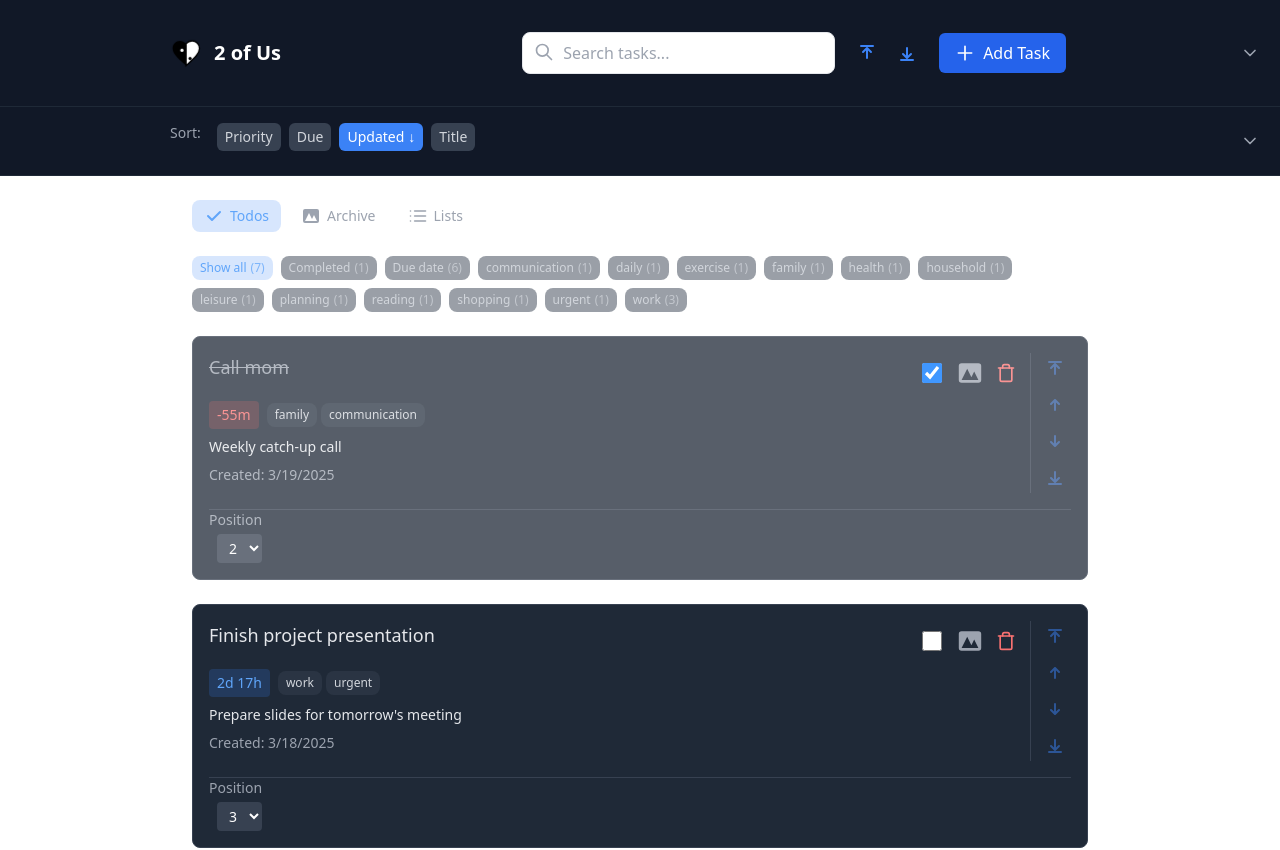
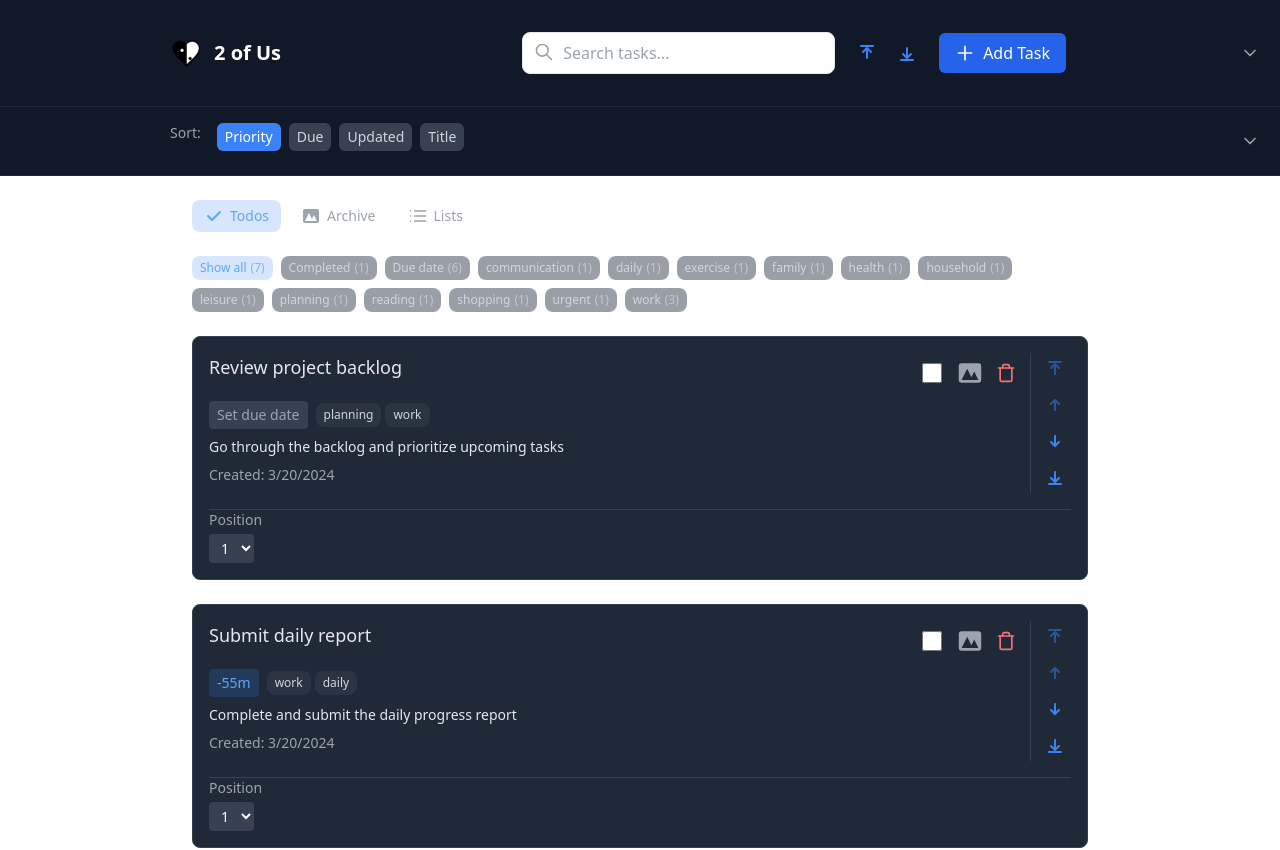
Before and after one commit to SebastianUdden/2-of-us, a React (Vite) app: page / in a window 1280 px wide. Shown: the top 850 px of the page. Built offline with nearby package versions, Linux system fonts and the light colour scheme.

Commit message:
flow tweaks

```diff
--- a/src/components/Body.tsx
+++ b/src/components/Body.tsx
@@ -1,6 +1,6 @@
 import { LabelFilter, LabelState } from "../types/LabelState";
 import { mockLists, mockTasks } from "../data/mock";
-import { useEffect, useRef, useState } from "react";
+import { useCallback, useEffect, useRef, useState } from "react";
 
 import { ANIMATION } from "./task-card/constants";
 import AddTaskPanel from "./AddTaskPanel";
@@ -30,8 +30,8 @@ const Body = () => {
     taskId: string;
     newPosition: number;
   } | null>(null);
-  const [sortField, setSortField] = useState<SortField>("updatedAt");
-  const [sortDirection, setSortDirection] = useState<SortDirection>("desc");
+  const [sortField, setSortField] = useState<SortField>("priority");
+  const [sortDirection, setSortDirection] = useState<SortDirection>("asc");
   const [isHeaderMinimized, setIsHeaderMinimized] = useState(false);
   const [isSortMinimized, setIsSortMinimized] = useState(false);
   const [labelFilters, setLabelFilters] = useState<LabelFilter[]>([]);
@@ -88,7 +88,7 @@ const Body = () => {
   };
 
   // Handle the actual task move after collapse animation
-  const handleTaskMove = () => {
+  const handleTaskMove = useCallback(() => {
     if (!pendingTaskMove) return;
 
     const { taskId, newPosition } = pendingTaskMove;
@@ -105,13 +105,21 @@ const Body = () => {
     // Start expand animation
     setIsCollapsed(false);
 
-    // Wait for expand animation
+    // Wait for expand animation and then scroll to the task
     setTimeout(() => {
       setAnimatingTaskId(null);
       setPendingTaskMove(null);
       setAnimatingTaskHeight(null);
+
+      // Scroll to the task
     }, ANIMATION.DURATION);
-  };
+    setTimeout(() => {
+      const taskElement = document.getElementById(`task-${taskId}`);
+      if (taskElement) {
+        taskElement.scrollIntoView({ behavior: "smooth", block: "center" });
+      }
+    }, 10);
+  }, [pendingTaskMove, sortTasks]);
 
   // Start the collapse animation
   useEffect(() => {
--- a/src/components/task-card/TaskCard.tsx
+++ b/src/components/task-card/TaskCard.tsx
@@ -182,7 +182,7 @@ const TaskCard = ({
         </div>
         <div className="flex justify-between items-end mt-4 border-t border-gray-700">
           <TaskUpdates task={task} />
-          <div className="flex flex-col items-end gap-1">
+          <div className="flex flex-col items-start gap-1">
             <span className="text-sm text-gray-400">Position</span>
             <select
               value={task.priority}
```
